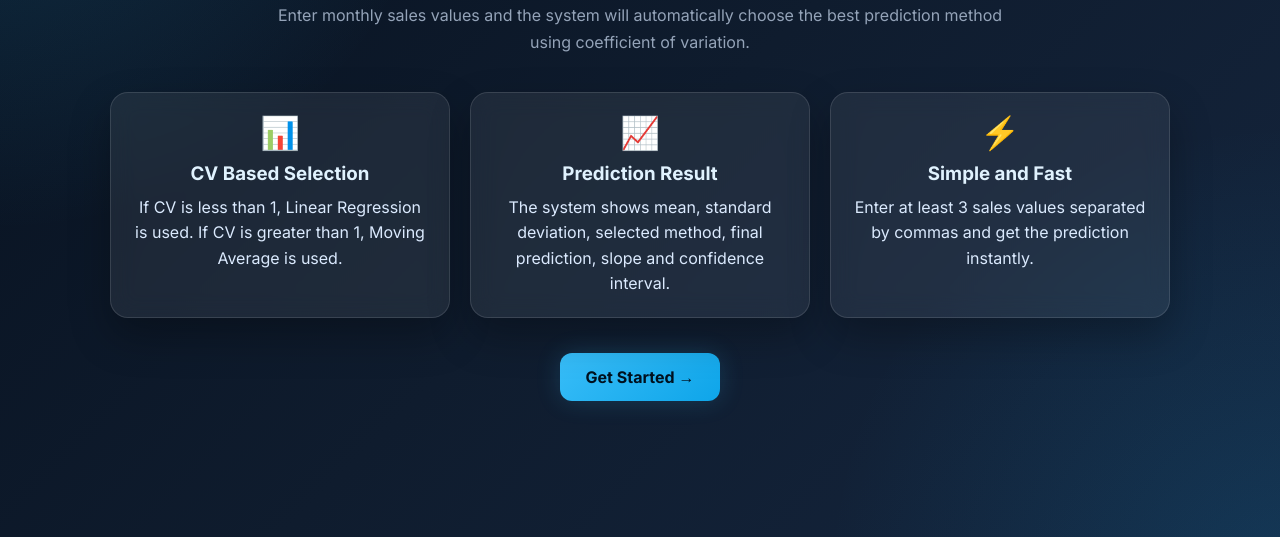
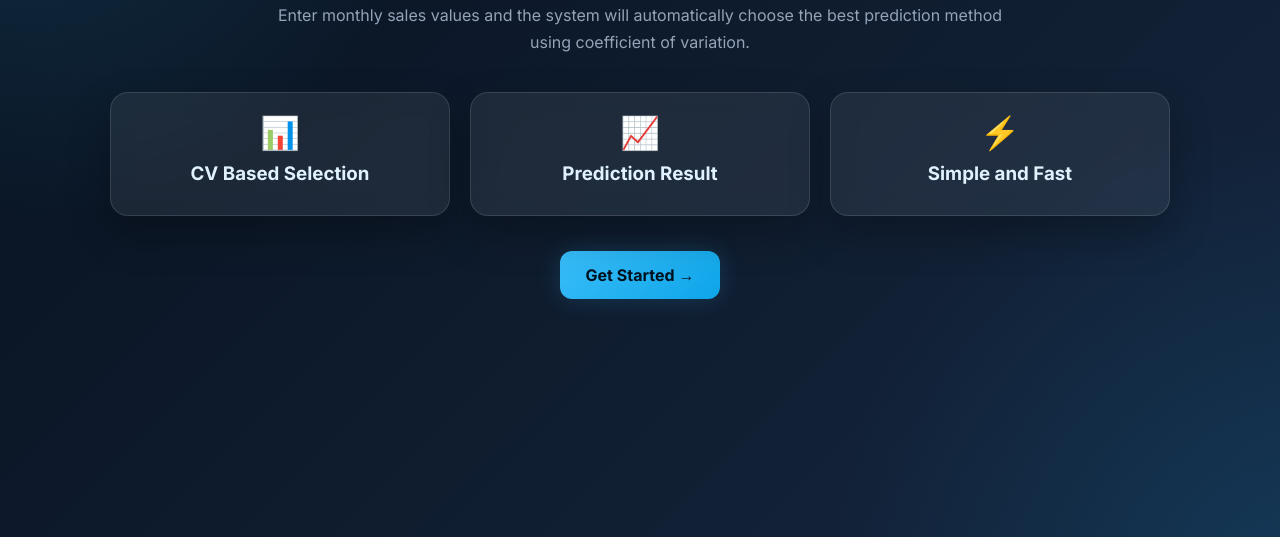
Before and after one commit to Vedika-Patil14/Business-Sales-Prediction, a Flask app: page / in a window 1280 px wide. Shown: the part 222-759 px from the top of the page. Run offline with Flask 3, Linux system fonts and the light colour scheme.

Commit message:
Changes in Index Page

```diff
--- a/templates/index.html
+++ b/templates/index.html
@@ -23,19 +23,16 @@
       <div class="feature-card">
         <div class="feature-icon">📊</div>
         <h3>CV Based Selection</h3>
-        <p>If CV is less than 1, Linear Regression is used. If CV is greater than 1, Moving Average is used.</p>
       </div>
 
       <div class="feature-card">
         <div class="feature-icon">📈</div>
         <h3>Prediction Result</h3>
-        <p>The system shows mean, standard deviation, selected method, final prediction, slope and confidence interval.</p>
       </div>
 
       <div class="feature-card">
         <div class="feature-icon">⚡</div>
         <h3>Simple and Fast</h3>
-        <p>Enter at least 3 sales values separated by commas and get the prediction instantly.</p>
       </div>
     </div>
 
```
